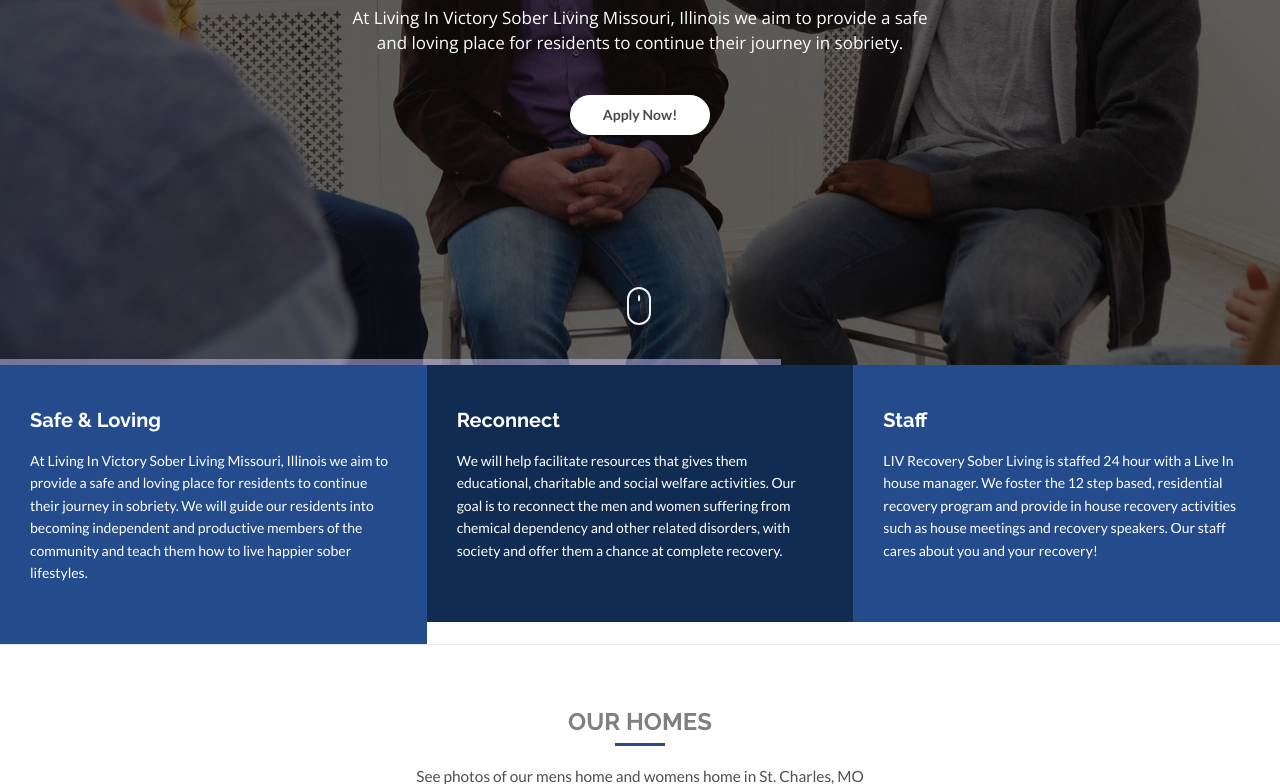
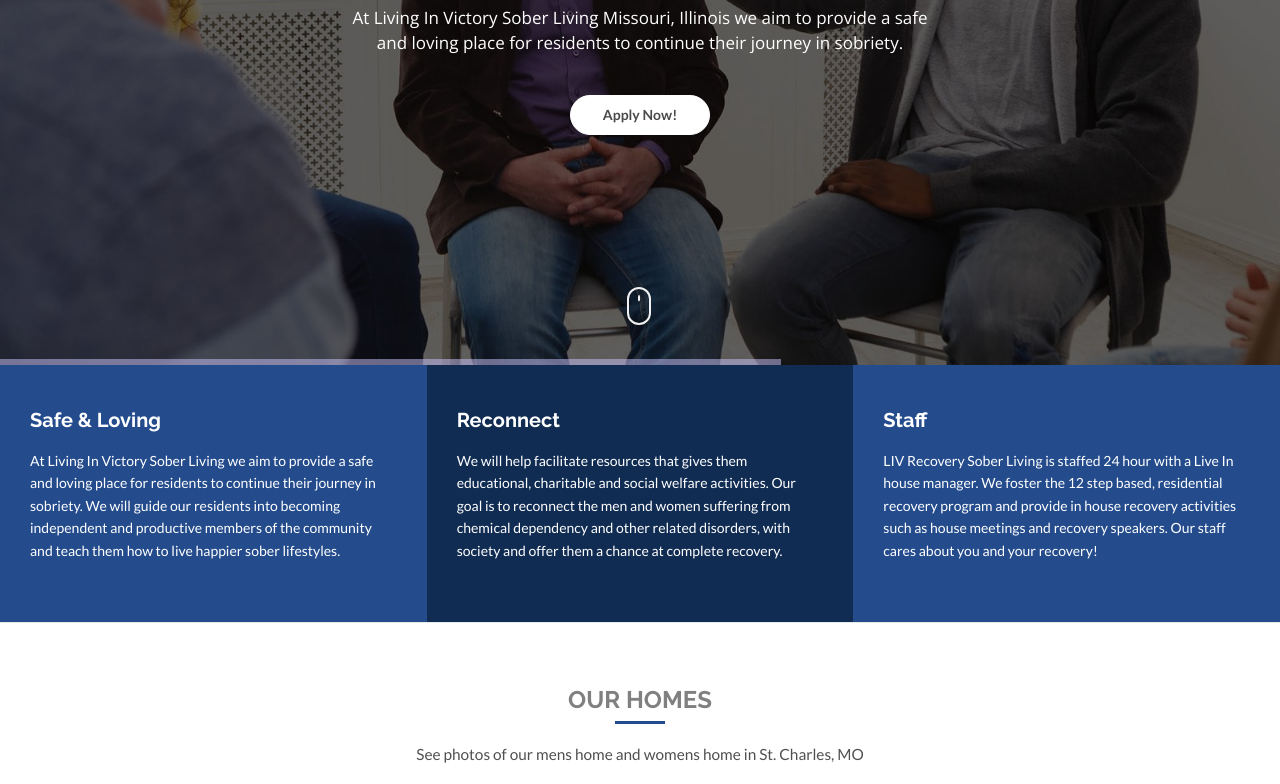
Before and after one commit to soberliving/soberliving.github.io, a plain HTML site: page _layouts/index.html in a window 1280 px wide. Shown: the part 437-1221 px from the top of the page. Drawn offline with nearby package versions, Linux system fonts and the light colour scheme; files that its build step writes are made by us from their sources; files whose address does not match are found by name.

Commit message:
removing Missiour, Illinois

```diff
--- a/_layouts/index.html
+++ b/_layouts/index.html
@@ -249,7 +249,7 @@
                     <div class="col-sm-4 bg-custom">
                         <div class="colored-box">
                             <h3 class="text-white mb20">Safe & Loving</h3>
-                            <p>At Living In Victory Sober Living Missouri, Illinois we aim to provide a safe and loving place for residents to continue their journey in sobriety. We will guide our residents into becoming independent and productive members of the community and teach them how to live happier sober lifestyles.</p>
+                            <p>At Living In Victory Sober Living we aim to provide a safe and loving place for residents to continue their journey in sobriety. We will guide our residents into becoming independent and productive members of the community and teach them how to live happier sober lifestyles.</p>
                         </div><!-- End .colored-box -->
                     </div><!-- End .col-sm-4 -->
                     <div class="col-sm-4 bg-custom2">
```
